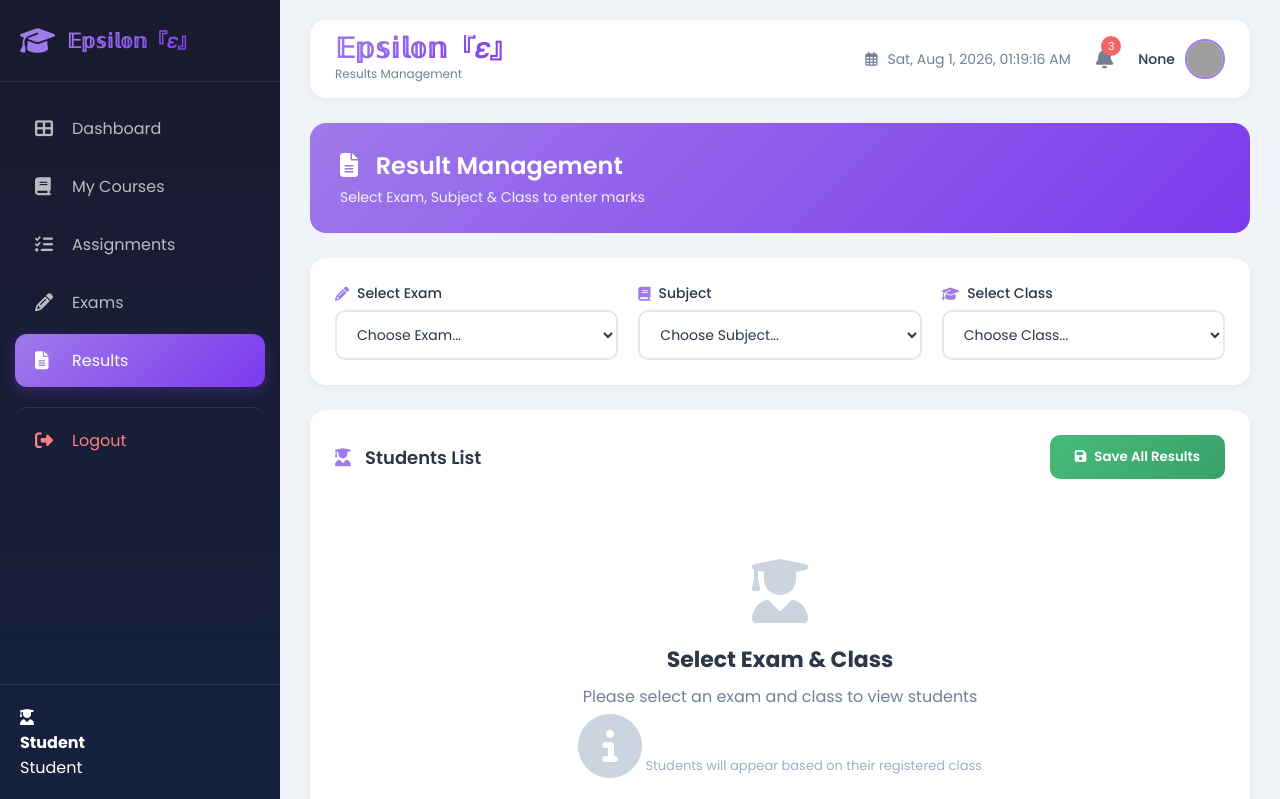
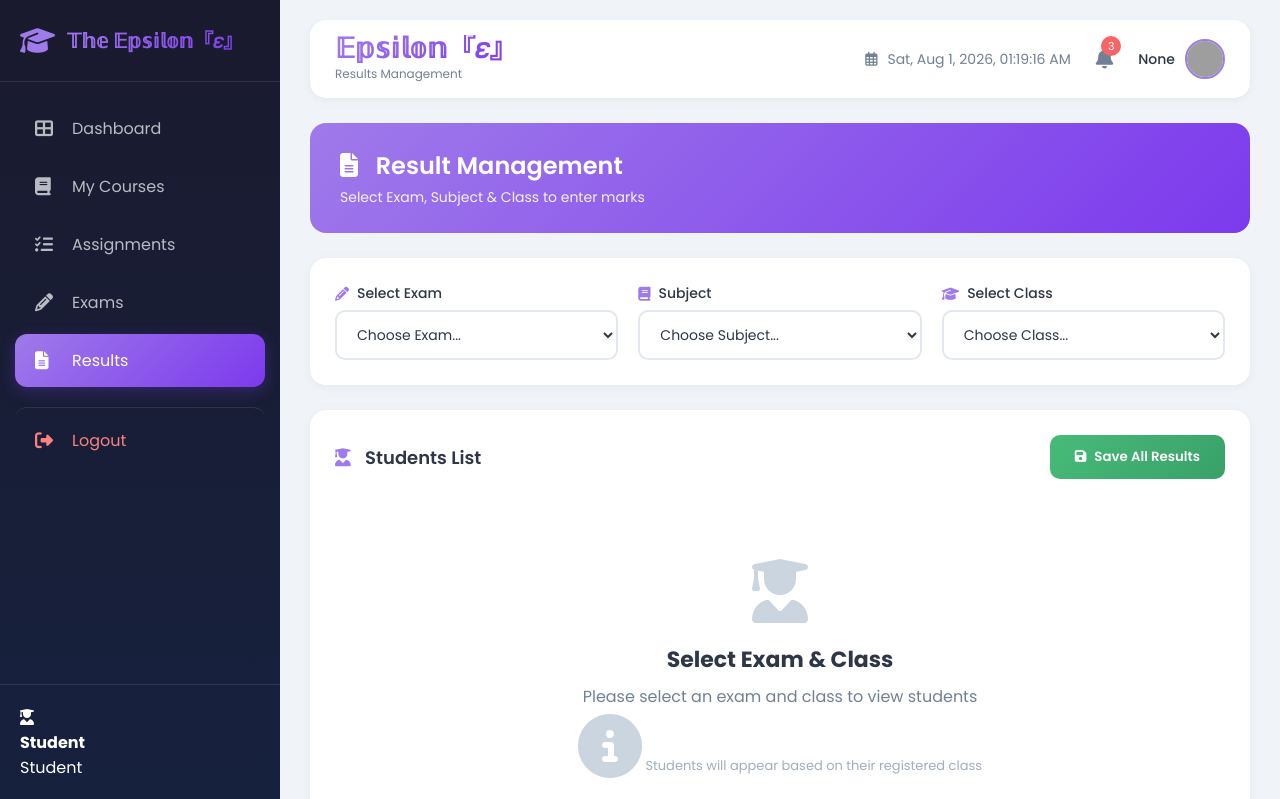
Before and after one commit to Rezu3/Epsilon0.2, a Flask app: template templates/results.html in a window 1280 px wide. Shown: the top 799 px of the page. Run offline with Flask 3, Linux system fonts and the light colour scheme; the template is opened without the code that fills it, so the values that code supplies are empty; grey boxes are pictures that could not be loaded.

Commit message:
Update results.html

```diff
--- a/templates/results.html
+++ b/templates/results.html
@@ -132,7 +132,7 @@
         <div class="sidebar-header">
             <div class="logo">
                 <i class="fas fa-graduation-cap"></i>
-                <span>𝔼𝕡𝕤𝕚𝕝𝕠𝕟『𝜀』</span>
+                <span>𝕋𝕙𝕖 𝔼𝕡𝕤𝕚𝕝𝕠𝕟『𝜀』</span>
             </div>
             <button class="sidebar-toggle" id="sidebarToggle">
                 <i class="fas fa-bars"></i>
```
